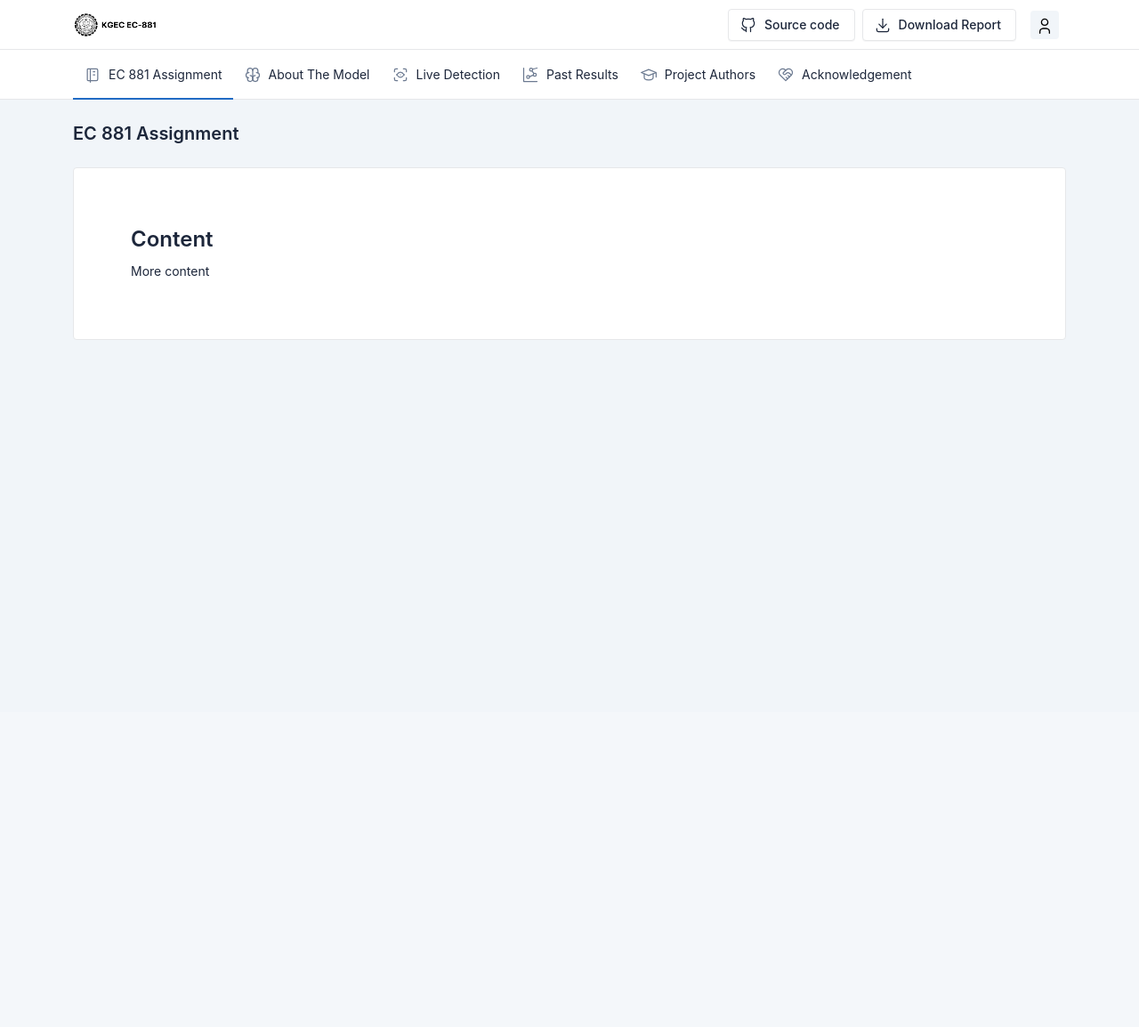
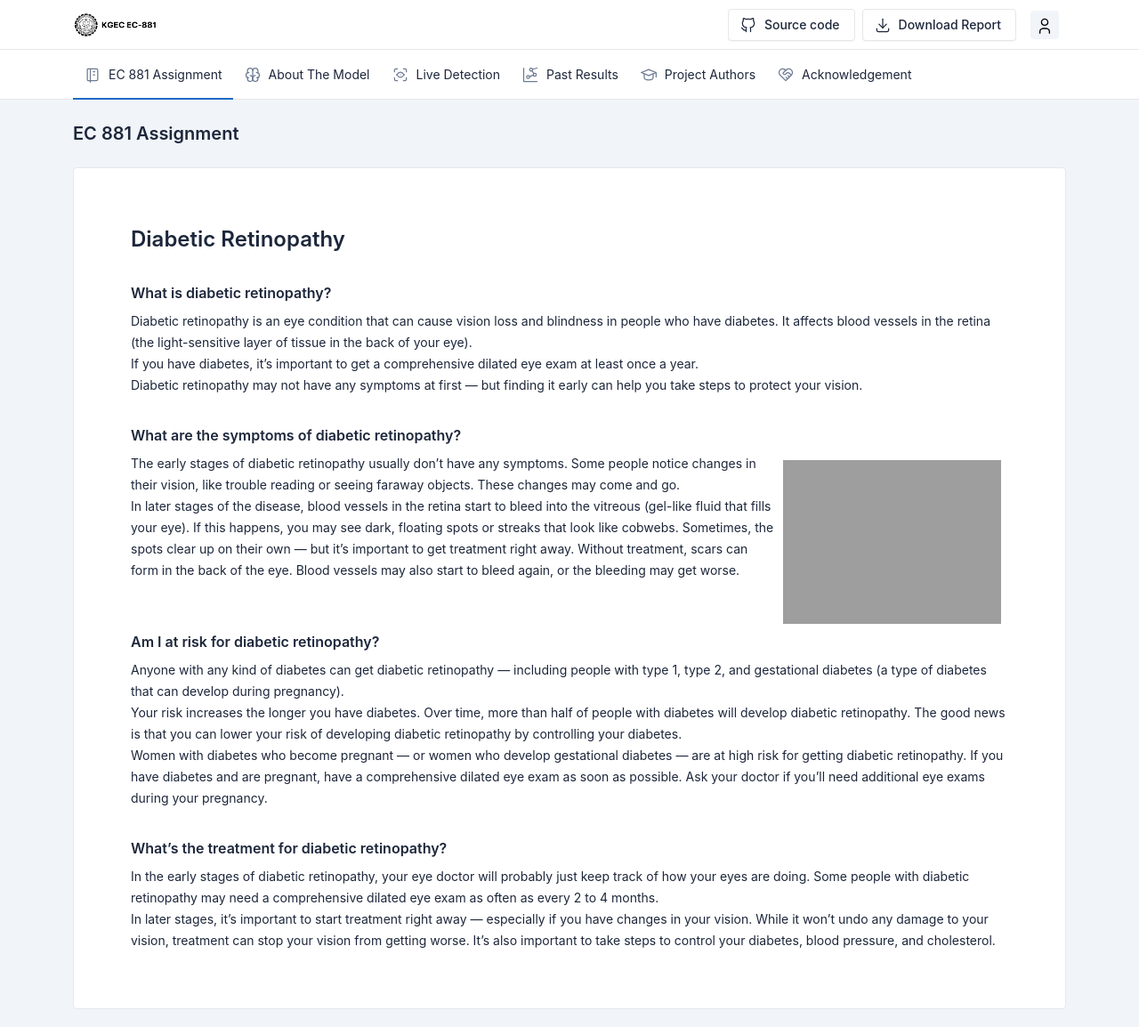
Before and after one commit to singhayushh/EC881--Assignment, a Node server app: page / in a window 1280 px wide. Shown: the whole page at 89% size. Before the commit the page ends 382 px from the top, so only its background shows below. Run offline with Node 20, Linux system fonts and the light colour scheme; some libraries are stand-ins or nearby versions; some web fonts are replaced; grey boxes are pictures that could not be loaded.

Commit message:
content page of diabetic retinopathy

```diff
--- a/requirements.txt
+++ b/requirements.txt
@@ -1,5 +1,5 @@
 numpy==1.23.5
 tensorflow
 tensorflow_hub
+opencv-python
 tensorrt
-opencv-python
--- a/views/home.ejs
+++ b/views/home.ejs
@@ -5,9 +5,7 @@
     <div class="container-xl">
       <div class="row g-2 align-items-center">
         <div class="col">
-                    <h2 class="page-title">
-                        EC 881 Assignment
-                    </h2>
+          <h2 class="page-title">EC 881 Assignment</h2>
         </div>
       </div>
     </div>
@@ -18,8 +16,79 @@
         <div class="col-12">
           <div class="card card-lg">
             <div class="card-body markdown">
-                            <h1>Content</h1>
-                            <p>More content</p>
+              <h1>Diabetic Retinopathy</h1>
+              <div class="mt-4"></div>
+              <h3>What is diabetic retinopathy?</h3>
+              <p>
+                Diabetic retinopathy is an eye condition that can cause vision
+                loss and blindness in people who have diabetes. It affects blood
+                vessels in the retina (the light-sensitive layer of tissue in
+                the back of your eye).<br />
+                If you have diabetes, it’s important to get a comprehensive
+                dilated eye exam at least once a year.
+                <br />
+                Diabetic retinopathy may not have any symptoms at first — but
+                finding it early can help you take steps to protect your vision.
+              </p>
+              <div class="mt-4"></div>
+              <h3>What are the symptoms of diabetic retinopathy?</h3>
+              <div style="display: flex">
+                <p>
+                  The early stages of diabetic retinopathy usually don’t have
+                  any symptoms. Some people notice changes in their vision, like
+                  trouble reading or seeing faraway objects. These changes may
+                  come and go.
+                  <br />
+                  In later stages of the disease, blood vessels in the retina
+                  start to bleed into the vitreous (gel-like fluid that fills
+                  your eye). If this happens, you may see dark, floating spots
+                  or streaks that look like cobwebs. Sometimes, the spots clear
+                  up on their own — but it’s important to get treatment right
+                  away. Without treatment, scars can form in the back of the
+                  eye. Blood vessels may also start to bleed again, or the
+                  bleeding may get worse.
+                  <br />
+                </p>
+                <img
+                  src="https://neoretina.com/blog/wp-content/uploads/2018/12/diabetic-rethonopaty-1200x675.jpg"
+                  alt=""
+                  height="200px"
+                  width="500px"
+                  class="p-2"
+                />
+              </div>
+              <h3>Am I at risk for diabetic retinopathy?</h3>
+              <p>
+                Anyone with any kind of diabetes can get diabetic retinopathy —
+                including people with type 1, type 2, and gestational diabetes
+                (a type of diabetes that can develop during pregnancy).
+                <br />
+                Your risk increases the longer you have diabetes. Over time,
+                more than half of people with diabetes will develop diabetic
+                retinopathy. The good news is that you can lower your risk of
+                developing diabetic retinopathy by controlling your diabetes.
+                <br />
+                Women with diabetes who become pregnant — or women who develop
+                gestational diabetes — are at high risk for getting diabetic
+                retinopathy. If you have diabetes and are pregnant, have a
+                comprehensive dilated eye exam as soon as possible. Ask your
+                doctor if you’ll need additional eye exams during your
+                pregnancy.
+              </p>
+              <div class="mt-4"></div>
+              <h3>What’s the treatment for diabetic retinopathy?</h3>
+              <p>
+                In the early stages of diabetic retinopathy, your eye doctor
+                will probably just keep track of how your eyes are doing. Some
+                people with diabetic retinopathy may need a comprehensive
+                dilated eye exam as often as every 2 to 4 months.
+                <br />
+                In later stages, it’s important to start treatment right away —
+                especially if you have changes in your vision. While it won’t
+                undo any damage to your vision, treatment can stop your vision
+                from getting worse. It’s also important to take steps to control
+                your diabetes, blood pressure, and cholesterol.
+              </p>
             </div>
           </div>
         </div>
```
Lines whose indentation alone changed are shown as unchanged.
